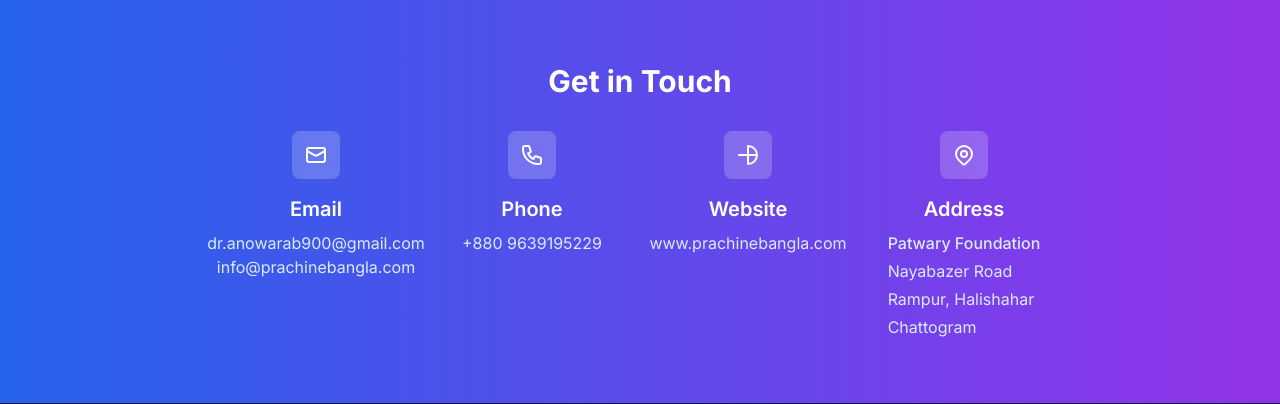
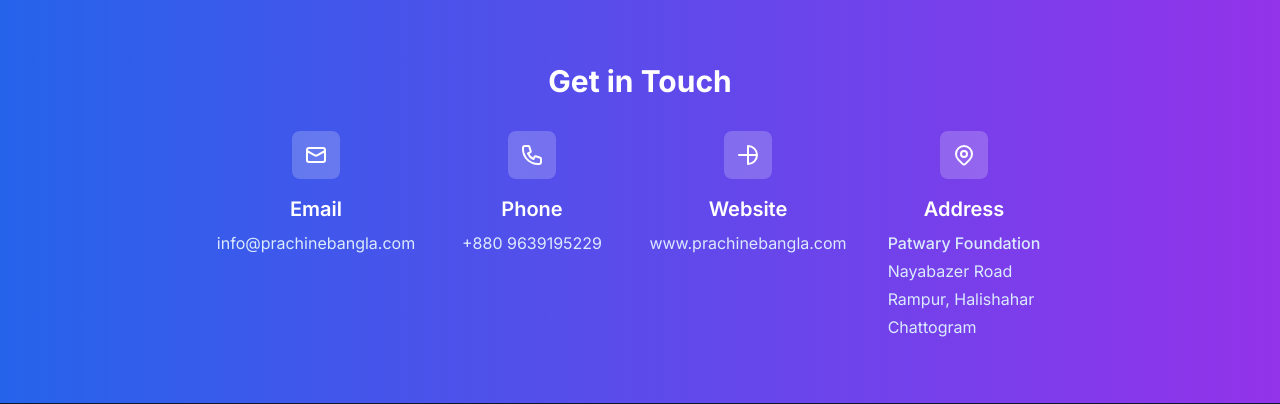
Before and after one commit to jonyprachine123/corporate, a Flask app: page /about/cfo in a window 1280 px wide. Shown: the part 2732-3136 px from the top of the page. Run offline with Flask 3, Linux system fonts and the light colour scheme; some libraries are stand-ins or nearby versions.

Commit message:
anoara medam email

```diff
--- a/templates/public/cfo.html
+++ b/templates/public/cfo.html
@@ -175,7 +175,7 @@
                     </svg>
                 </div>
                 <h3 class="text-xl font-semibold mb-2">Email</h3>
-                <p class="text-blue-100">dr.anowarab900@gmail.com <br> info@prachinebangla.com</p>
+                <p class="text-blue-100">info@prachinebangla.com</p>
             </div>
 
             <div class="flex flex-col items-center">
```
